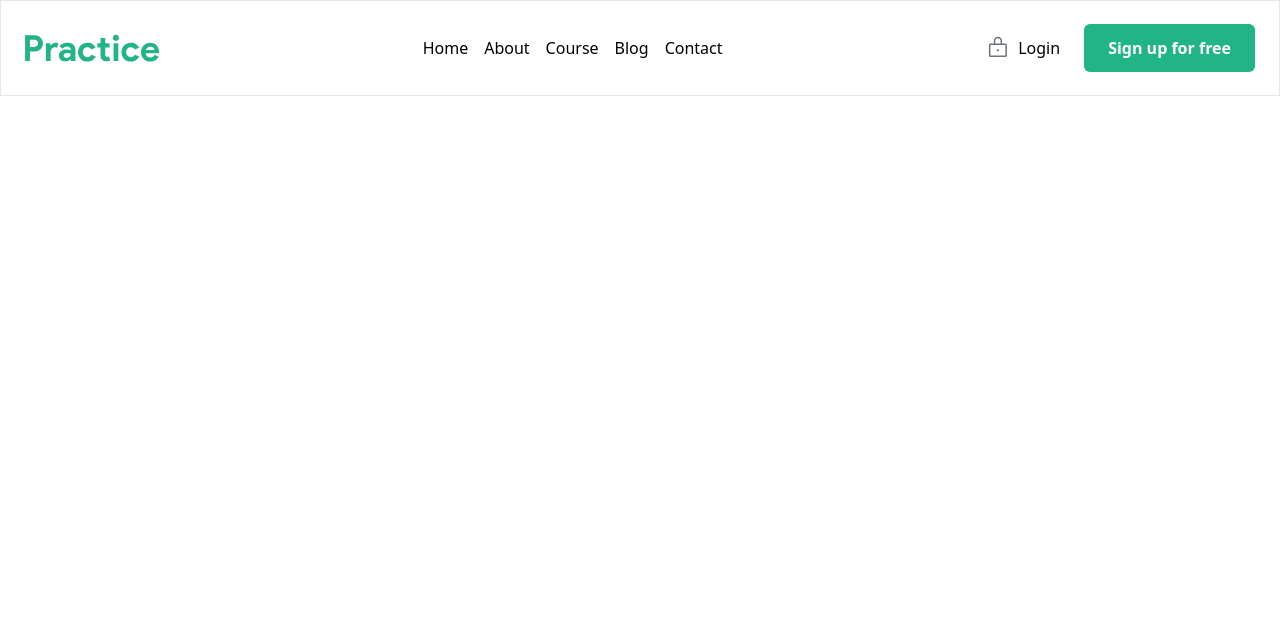
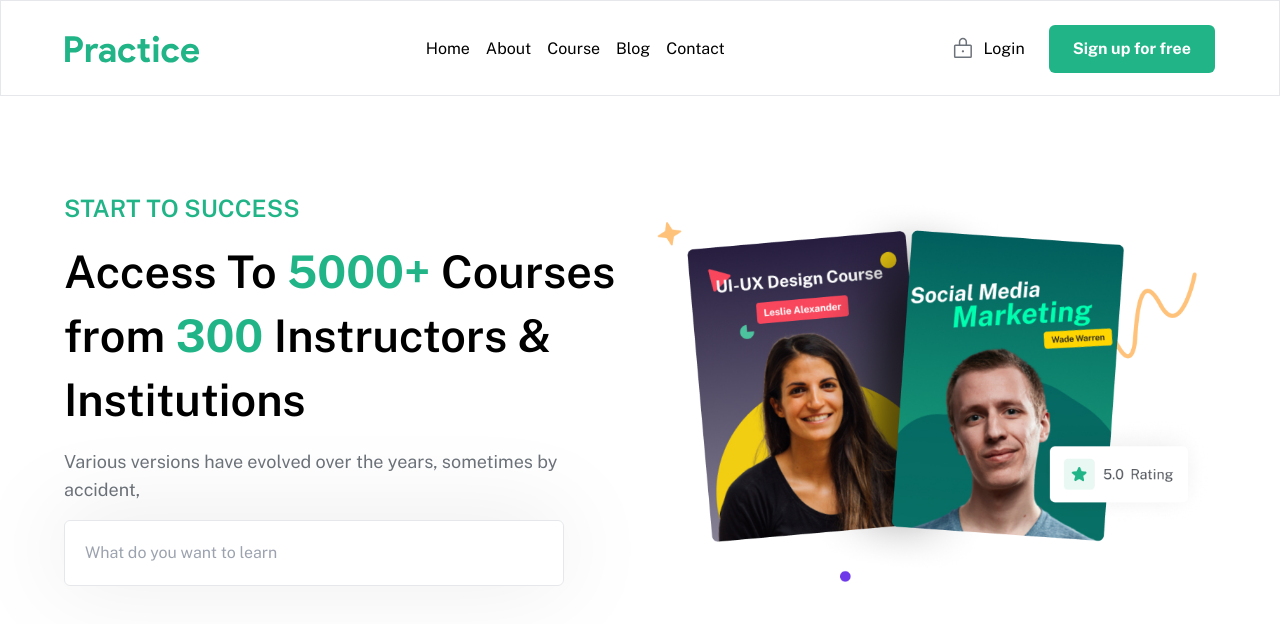
Before and after one commit to cemmanuelonyema/Practice-edutech-landingPage, a React (Vite) app: page / in a window 1280 px wide. Shown: the top 624 px of the page. Built offline with nearby package versions, Linux system fonts and the light colour scheme.

Commit message:
add hero section

```diff
--- /dev/null
+++ b/src/App.css
@@ -0,0 +1,35 @@
+@import url("https://fonts.googleapis.com/css2?family=Public+Sans:wght@300;400;500;600;700&display=swap");
+
+#root {
+  font-family: "Public Sans", sans-serif;
+}
+
+*,
+*::before,
+*::after {
+  margin: 0;
+  padding: 0;
+  box-sizing: inherit;
+}
+
+html {
+  box-sizing: border-box;
+}
+
+.contain {
+  width: 100%;
+  max-width: 1200px;
+  margin: 0 auto;
+  padding: 0 32px;
+}
+
+.input-box-shadow {
+  filter: drop-shadow(-4px -4px 44px rgba(0, 0, 0, 0.08));
+}
+
+@media screen and (min-width: 48em) {
+  .contain {
+    max-width: 1400px;
+    padding: 0 64px;
+  }
+}
--- a/src/App.jsx
+++ b/src/App.jsx
@@ -1,9 +1,11 @@
-import { Navbar } from "./components/Index";
+import { Hero, Navbar } from "./components";
+import "./App.css";
 
 const App = () => {
   return (
     <>
       <Navbar />
+      <Hero />
     </>
   );
 };
--- /dev/null
+++ b/src/components/Hero.jsx
@@ -0,0 +1,58 @@
+import React from "react";
+import { heroImg } from "../assets";
+// import { AiOutlineSearch } from "react-icons/ai";
+
+const Hero = () => {
+  return (
+    <section className=" bg-white py-16 md:py-24">
+      <div className="contain grid md:grid-cols-2 gap-6  items-center ">
+        <div className="flex flex-col gap-4 ">
+          <p className=" md:text-2xl text-[#20B486] font-semibold">
+            START TO SUCCESS
+          </p>
+          <h1 className=" text-2xl font-semibold md:text-[45px] md:leading-[64px]">
+            Access To <span className="text-[#20B486] font-bold">5000+</span>{" "}
+            Courses from <span className="text-[#20B486] font-bold">300</span>{" "}
+            Instructors & Institutions
+          </h1>
+          <p className="text-[#6D737A] md:text-lg">
+            Various versions have evolved over the years, sometimes by accident,
+          </p>
+          <form className="bg-white border max-w-[500px] p-4 input-box-shadow rounded-md flex justify-between">
+            <input
+              className="bg-white p-1 outline-none"
+              type="text"
+              placeholder="What do you want to learn?"
+            />
+            <button>
+              {/* <AiOutlineSearch
+                size={20}
+                className="icon"
+                style={{ color: "#000" }}
+              /> */}
+            </button>
+          </form>
+        </div>
+        <img src={heroImg} />
+      </div>
+    </section>
+  );
+};
+
+export default Hero;
+
+//  <div className="md:max-w-[1480px] m-auto grid md:grid-cols-2 max-w-[600px]  px-4 md:px-0">
+//    <div className="flex flex-col justify-start gap-4">
+//
+//      <h1 className="md:leading-[72px] py-2 md:text-6xl text-5xl font-semibold">
+//        Access To <span className="text-[#20B486]">5000+</span> Courses from{" "}
+//        <span className="text-[#20B486]">300</span> Instructors & Institutions
+//      </h1>
+//      <p className="py-2 text-lg text-gray-600">
+//        Various versions have evolved over the years, sometimes by accident.
+//      </p>
+
+//    </div>
+
+//
+//  </div>;
--- a/src/components/Index.jsx
+++ b/src/components/Index.jsx
@@ -1,3 +1,4 @@
 import Navbar from "./Navbar";
+import Hero from "./Hero";
 
-export { Navbar };
+export { Navbar, Hero };
--- a/src/components/Navbar.jsx
+++ b/src/components/Navbar.jsx
@@ -8,7 +8,7 @@ const Navbar = () => {
   };
   return (
     <header className="w-full h-[96px] bg-white border border-[20B486]">
-      <div className="md:max-w-[1480px] max-w-[600px] px-6  w-full h-full flex justify-between items-center m-auto">
+      <div className="contain py-6 flex justify-between items-center m-auto">
         <img src={logo} alt="logo" />
 
         <nav className="hidden md:flex ">
```
